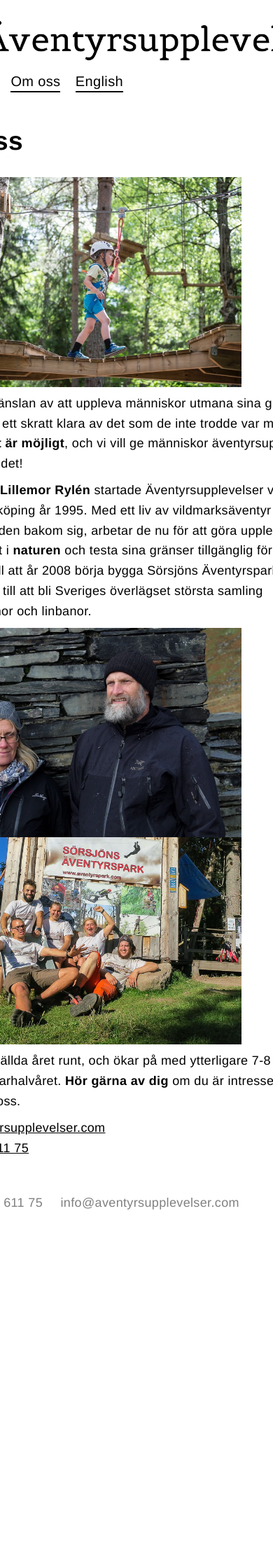
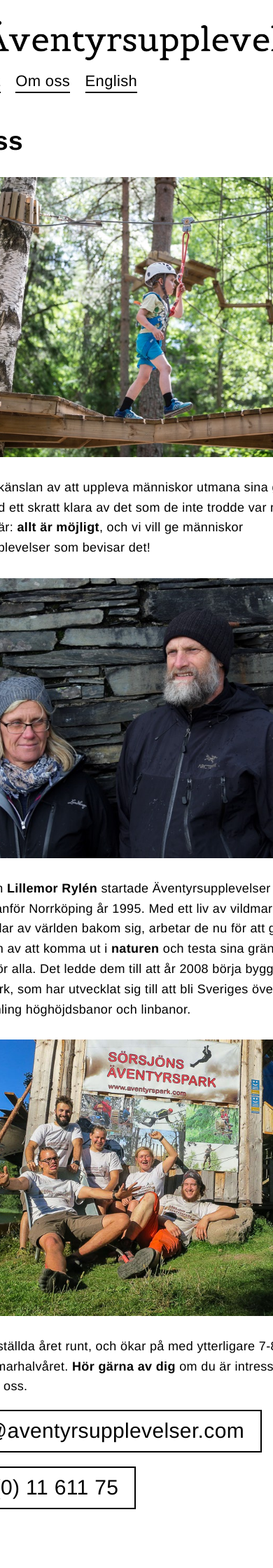
Before and after one commit to aventyrsupplevelser/aventyrsupplevelser.github.io, a Jekyll site: the page built from omoss.markdown, in a window 390 px wide. Shown: the top 2240 px of the page at 70% size. Built offline with Jekyll 4.4.1, drawn with Linux system fonts in a browser that asks for light colours.

Commit message:
om oss mobilanpassat

```diff
--- a/_layouts/default.html
+++ b/_layouts/default.html
@@ -155,9 +155,17 @@
          * mobil aktiviteter
          */
 
+
         /*
-         * mobil omoss
+         * general omoss
          */
+
+
+          .omosskontakt:hover {
+          background:black;
+          color:white;
+          text-decoration:underline;
+      }
 
         /*
          * mobil hitta hit
@@ -195,6 +203,12 @@
         @media (max-width: 1200px) {
             /* Single column stuff here */
 
+                        .mobilreverse
+                        {
+                            display:flex;
+                            flex-direction:column-reverse;
+                        }
+
 
                         #centerdiv {
                             width: 600px;
@@ -209,7 +223,7 @@
                         }
 
                         .navitem{
-                            font-size:20px;
+                            font-size:22px;
                             margin:0px 8px;
                             text-decoration:none;
                             padding-bottom:3px;
@@ -243,6 +257,30 @@
                         }
 
                         /*
+                         * mobil omoss
+                         */
+
+                        .omsossbild {
+                            width:600px;
+                        }
+
+                        .omosstext {
+                            padding:20px 10px 20px 10px;
+                        }
+
+                        .omosskontakt {
+                          box-sizing:border-box;
+                          text-decoration:none;
+                          color: black;
+                          text-align:center;
+                          padding: 14px 23px;
+                          border: solid 2px black;
+                          display: inline-block;
+                          font-size:30px;
+                          margin:10px 10px 10px 0px;
+                      }
+
+                        /*
                          * mobil chooser
                          */
 
@@ -263,7 +301,7 @@
                         }
 
                         .footeritem {
-                            line-height:1.65em;
+                            line-height:1.7em;
                         }
 
 
@@ -561,6 +599,7 @@
                  *  Om oss
                  */
 
+
                 .omosskontakt {
                   box-sizing:border-box;
                   text-decoration:none;
@@ -574,19 +613,7 @@
                   margin:25px 10px 25px 0px;
               }
 
-                  .omosskontakt:hover {
-                  background:black;
-                  color:white;
-                  text-decoration:underline;
-              }
 
-              #omosscontainer{
-              display:;
-              }
-              #pappapic{
-              box-sizing:border-box;
-              max-width:px;
-              }
             .omosstext  {
               box-sizing:border-box;
               max-width:600px;
@@ -599,6 +626,11 @@
                   align-items:center;
                   margin-bottom:60px;
               }
+
+              .omsossbild{
+                   width:450px;
+              }
+
 
 
                 /*
--- a/omoss.markdown
+++ b/omoss.markdown
@@ -12,25 +12,25 @@ title: Om oss
 <div class="omossavsnitt">
 
  <div class="omsossbild">
-     <img src="/images/beslutsamhet.jpg" width="450px">
+     <img src="/images/beslutsamhet.jpg" class="omsossbild">
  </div>
  <div class="omosstext" markdown="1">
  Vi drivs av känslan av att uppleva människor utmana sina gränser, att se dem med ett skratt klara av det som de inte trodde var möjligt. Vårt måtto är: **allt är möjligt**, och vi vill ge människor äventyrsupplevelser som bevisar det!
  </div>
 </div>
- <div class="omossavsnitt">
+ <div class="omossavsnitt mobilreverse">
 
   <div class="omosstext" markdown="1">
 **Anders** och **Lillemor Rylén** startade Äventyrsupplevelser vid Glottern utanför Norrköping år 1995. Med ett liv av vildmarksäventyr från alla delar av världen bakom sig, arbetar de nu för att göra upplevelsen av att komma ut i **naturen** och testa sina gränser tillgänglig för alla. Det ledde dem till att år 2008 börja bygga Sörsjöns Äventyrspark, som har utvecklat sig till att bli Sveriges överlägset största samling höghöjdsbanor och linbanor.
 </div>
-  <div class="omsossbild">
-  <img src="/images/andersochlillen.jpg" width="450px">
+  <div>
+  <img src="/images/andersochlillen.jpg" class="omsossbild">
   </div>
 </div>
 
 <div class="omossavsnitt">
-    <div class="omsossbild">
-        <img src="/images/employees.jpg" width="450px">
+    <div >
+        <img src="/images/employees.jpg" class="omsossbild">
     </div>
 <div class="omosstext" markdown="1">
 Vi har 3 anställda året runt, och ökar på med ytterligare 7-8 personer under sommarhalvåret. **Hör gärna av dig** om du är intresserad av att arbeta med oss.
```
